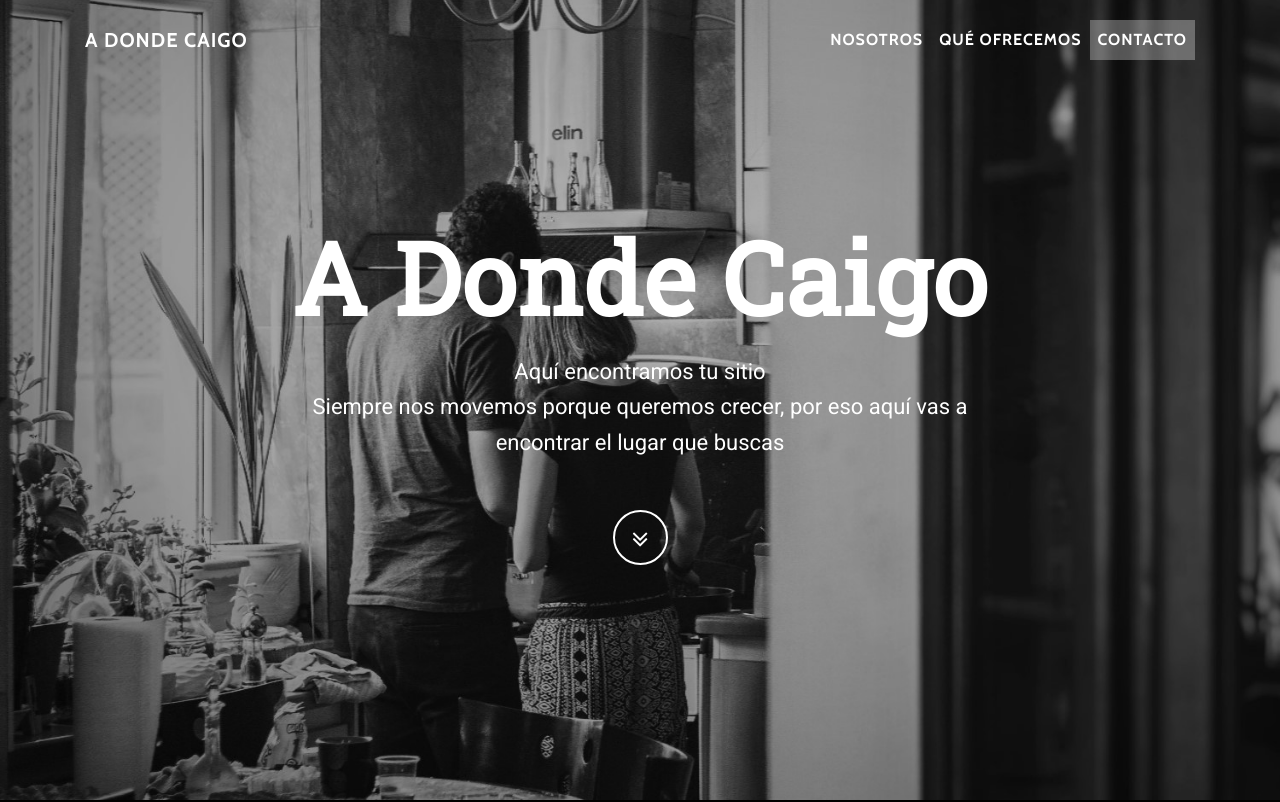
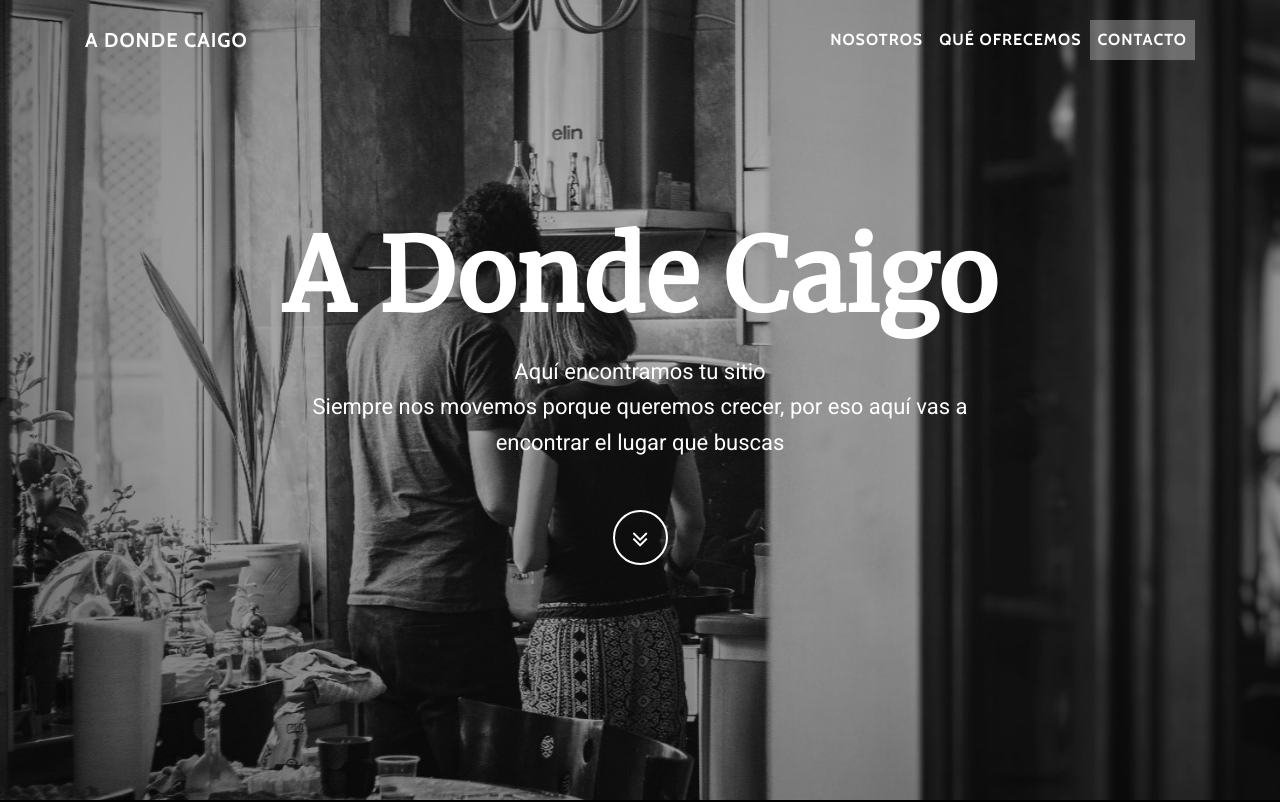
Before and after one commit to oxalc88/aDondeCaigo.github.io, a plain HTML site: page index.html in a window 1280 px wide. Shown: the top 802 px of the page. Drawn offline with nearby package versions, Linux system fonts and the light colour scheme.

Commit message:
nuevo cambio de font

```diff
--- a/css/grayscale.css
+++ b/css/grayscale.css
@@ -26,7 +26,7 @@ h6 {
 }
 
 h1{
-  font-family: 'Abril+Fatface', 'Roboto Slab', 'Helvetica Neue', Helvetica, Arial, sans-serif;
+  font-family: 'Merriweather','Abril Fatface', 'Roboto Slab', 'Helvetica Neue', Helvetica, Arial, sans-serif;
  }
 p {
   font-size: 16px;
@@ -152,7 +152,7 @@ a:focus, a:hover {
 }
 
 .masthead .intro-body .brand-heading {
-  font-size: 50px;
+  font-size: 40px;
   font-weight: 700;
   font-style: normal;
   font-variant-ligatures: normal;
--- a/index.html
+++ b/index.html
@@ -17,7 +17,7 @@
     <link href="vendor/font-awesome/css/font-awesome.min.css" rel="stylesheet" type="text/css">
     <link href="https://fonts.googleapis.com/css?family=Lora:400,700,400italic,700italic" rel="stylesheet" type="text/css">
     <link href='https://fonts.googleapis.com/css?family=Cabin:700' rel='stylesheet' type='text/css'>
-    <link href="https://fonts.googleapis.com/css?family=Monoton|Roboto|Roboto+Mono|Roboto+Slab|Abril+Fatface" rel="stylesheet">
+    <link href="https://fonts.googleapis.com/css?family=Abril+Fatface|Merriweather|Merriweather+Sans|Monoton|Roboto|Roboto+Mono|Roboto+Slab" rel="stylesheet">
 
     <!-- Custom styles for this template -->
     <link href="css/grayscale.css" rel="stylesheet">
```
